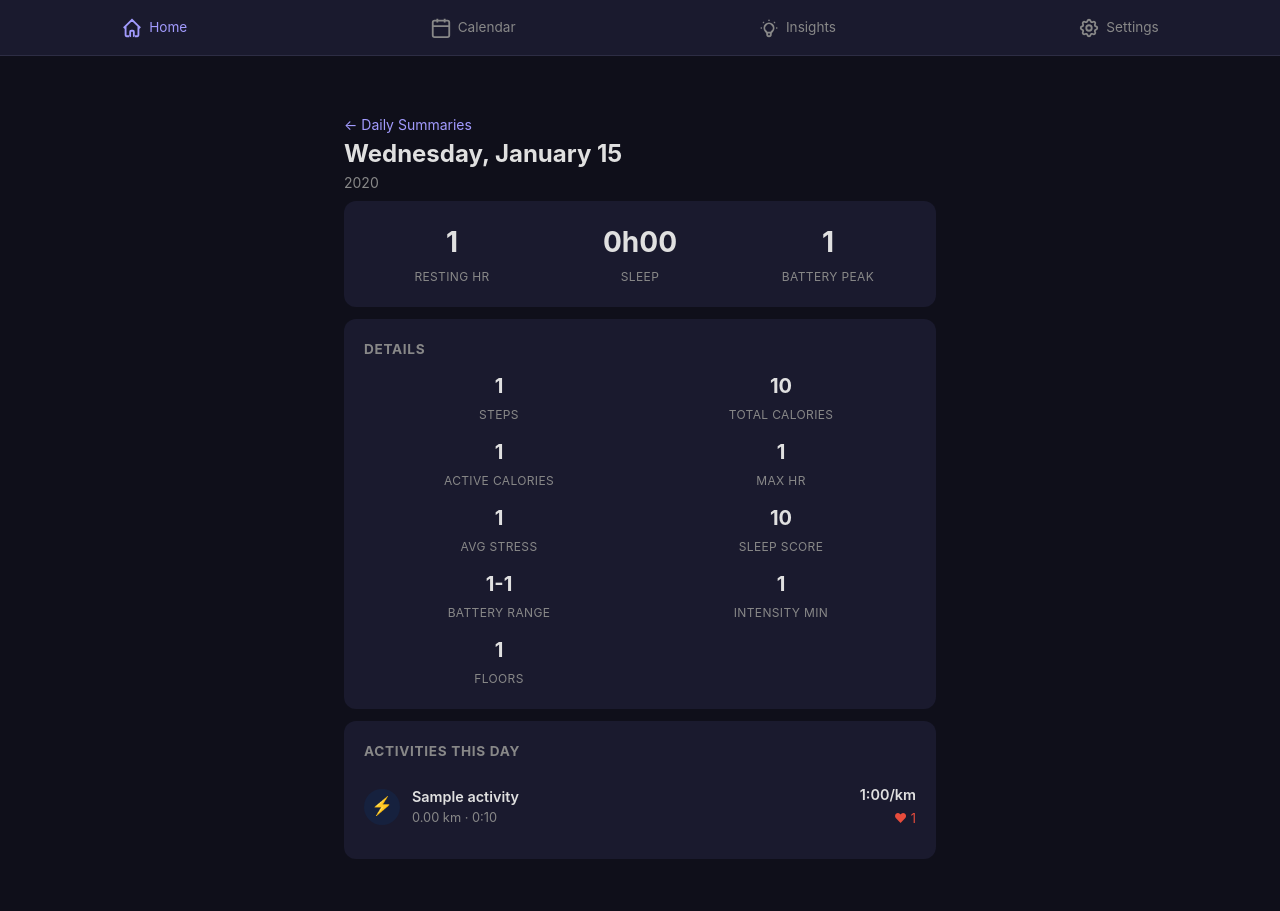
After one commit to stnkvcmls/running-coach, a FastAPI app: page /daily/1 in a window 1280 px wide. The commit adds this page. Run offline with FastAPI, Linux system fonts and the light colour scheme; tables that the repository leaves empty hold one stand-in row (values such as "Sample post"); parts of the project's set-up code (start-up, migrations or seed data) failed here and were passed over.

Commit message:
Add daily summaries list and detail pages (#6)
* Switch to explicit env vars and add Docker publish workflow

- Replace env_file with environment block in docker-compose.yml
  so TrueNAS SCALE UI can set individual env vars per container
- Add GitHub Actions workflow to build and push Docker image to
  GHCR on every push to main (tagged latest + SHA)

https://claude.ai/code/session_01HMPRfeqG5Hx1rLWhpFed9y

* Fix missing python-multipart dependency for FastAPI form handling

Fixes #3

https://claude.ai/code/session_01HMPRfeqG5Hx1rLWhpFed9y

* Add automatic insight backfill and manual re-analyze button

- On startup, auto-generate insights for past 7 days of activities
  and daily summaries that don't have insights yet
- Add "Re-analyze" button on activity detail page to regenerate
  AI insight on demand (works regardless of existing insight)
- Add "Analyze Now" button when no insight exists yet

https://claude.ai/code/session_01HMPRfeqG5Hx1rLWhpFed9y

* Add daily summaries list and detail pages

- New /daily page showing last 30 daily summaries with key stats
- New /daily/{id} detail page with all stats, day's activities, and AI insight
- Dashboard daily card now links to detail page
- "View all daily summaries" link on dashboard

https://claude.ai/code/session_01HMPRfeqG5Hx1rLWhpFed9y

---------

Co-authored-by: Claude <noreply@anthropic.com>

```diff
--- /dev/null
+++ b/app/templates/daily_detail.html
@@ -0,0 +1,97 @@
+{% extends "base.html" %}
+{% block title %}{{ summary.date.strftime('%B %d, %Y') }} - Running Coach{% endblock %}
+
+{% block content %}
+<header class="page-header">
+    <a href="/daily" class="back-link">&larr; Daily Summaries</a>
+    <h1>{{ summary.date.strftime('%A, %B %d') }}</h1>
+    <p class="subtitle">{{ summary.date.strftime('%Y') }}</p>
+</header>
+
+<section class="card">
+    <div class="stat-grid stat-grid-3">
+        <div class="stat stat-large">
+            <span class="stat-value">{{ summary.resting_hr or '-' }}</span>
+            <span class="stat-label">Resting HR</span>
+        </div>
+        <div class="stat stat-large">
+            <span class="stat-value">{% if summary.sleep_seconds %}{{ summary.sleep_seconds // 3600 }}h{{ '%02d' | format((summary.sleep_seconds % 3600) // 60) }}{% else %}-{% endif %}</span>
+            <span class="stat-label">Sleep</span>
+        </div>
+        <div class="stat stat-large">
+            <span class="stat-value">{% if summary.body_battery_high is not none %}{{ summary.body_battery_high }}{% else %}-{% endif %}</span>
+            <span class="stat-label">Battery Peak</span>
+        </div>
+    </div>
+</section>
+
+<section class="card">
+    <h2>Details</h2>
+    <div class="stat-grid stat-grid-2">
+        {% if summary.steps %}
+        <div class="stat"><span class="stat-value">{{ '{:,}'.format(summary.steps) }}</span><span class="stat-label">Steps</span></div>
+        {% endif %}
+        {% if summary.total_calories %}
+        <div class="stat"><span class="stat-value">{{ '{:,}'.format(summary.total_calories) }}</span><span class="stat-label">Total Calories</span></div>
+        {% endif %}
+        {% if summary.active_calories %}
+        <div class="stat"><span class="stat-value">{{ '{:,}'.format(summary.active_calories) }}</span><span class="stat-label">Active Calories</span></div>
+        {% endif %}
+        {% if summary.max_hr %}
+        <div class="stat"><span class="stat-value">{{ summary.max_hr }}</span><span class="stat-label">Max HR</span></div>
+        {% endif %}
+        {% if summary.stress_avg %}
+        <div class="stat"><span class="stat-value">{{ summary.stress_avg }}</span><span class="stat-label">Avg Stress</span></div>
+        {% endif %}
+        {% if summary.sleep_score %}
+        <div class="stat"><span class="stat-value">{{ summary.sleep_score | round(0) | int }}</span><span class="stat-label">Sleep Score</span></div>
+        {% endif %}
+        {% if summary.body_battery_low is not none and summary.body_battery_high is not none %}
+        <div class="stat"><span class="stat-value">{{ summary.body_battery_low }}-{{ summary.body_battery_high }}</span><span class="stat-label">Battery Range</span></div>
+        {% endif %}
+        {% if summary.intensity_minutes %}
+        <div class="stat"><span class="stat-value">{{ summary.intensity_minutes }}</span><span class="stat-label">Intensity Min</span></div>
+        {% endif %}
+        {% if summary.floors_climbed %}
+        <div class="stat"><span class="stat-value">{{ summary.floors_climbed }}</span><span class="stat-label">Floors</span></div>
+        {% endif %}
+    </div>
+</section>
+
+{% if activities %}
+<section class="card">
+    <h2>Activities This Day</h2>
+    <div class="activity-list">
+        {% for a in activities %}
+        <a href="/activity/{{ a.id }}" class="activity-item">
+            <div class="activity-type-badge {{ a.activity_type }}">
+                {% if 'run' in (a.activity_type or '') %}&#127939;{% elif 'cycling' in (a.activity_type or '') or 'biking' in (a.activity_type or '') %}&#128692;{% elif 'swim' in (a.activity_type or '') %}&#127946;{% elif 'walk' in (a.activity_type or '') or 'hik' in (a.activity_type or '') %}&#128694;{% else %}&#9889;{% endif %}
+            </div>
+            <div class="activity-info">
+                <div class="activity-name">{{ a.name or 'Activity' }}</div>
+                <div class="activity-meta">
+                    {{ a.distance_m | distance_km }} km &middot; {{ a.duration_sec | duration }}
+                </div>
+            </div>
+            <div class="activity-stats">
+                <span class="pace">{{ a.avg_pace_min_km | pace }}/km</span>
+                {% if a.avg_hr %}<span class="hr">&#10084; {{ a.avg_hr }}</span>{% endif %}
+            </div>
+        </a>
+        {% endfor %}
+    </div>
+</section>
+{% endif %}
+
+{% if insight %}
+<section class="card insight-card">
+    <h2>AI Analysis</h2>
+    <div class="insight-content markdown">{{ insight.content | replace('\n', '<br>') | safe }}</div>
+    <time>{{ insight.created_at.strftime('%b %d, %H:%M') if insight.created_at else '' }}</time>
+</section>
+{% elif not summary.ai_analyzed %}
+<section class="card">
+    <p class="empty-state">AI analysis pending...</p>
+</section>
+{% endif %}
+{% endblock %}
--- a/app/templates/dashboard.html
+++ b/app/templates/dashboard.html
@@ -14,7 +14,7 @@
 </header>
 
 {% if daily %}
-<section class="card daily-card">
+<a href="/daily/{{ daily.id }}" class="card daily-card" style="display: block; text-decoration: none; color: inherit;">
     <h2>{{ daily.date }}</h2>
     <div class="stat-grid stat-grid-4">
         <div class="stat">
@@ -34,7 +34,8 @@
             <span class="stat-label">Steps</span>
         </div>
     </div>
-</section>
+</a>
+<a href="/daily" class="link-more">View all daily summaries &rarr;</a>
 {% endif %}
 
 <section class="card">
```
Also changed, not shown: app/routes.py (+50 -0 lines), app/templates/daily_list.html (added, +47 -0 lines), static/style.css (+44 -0 lines).
